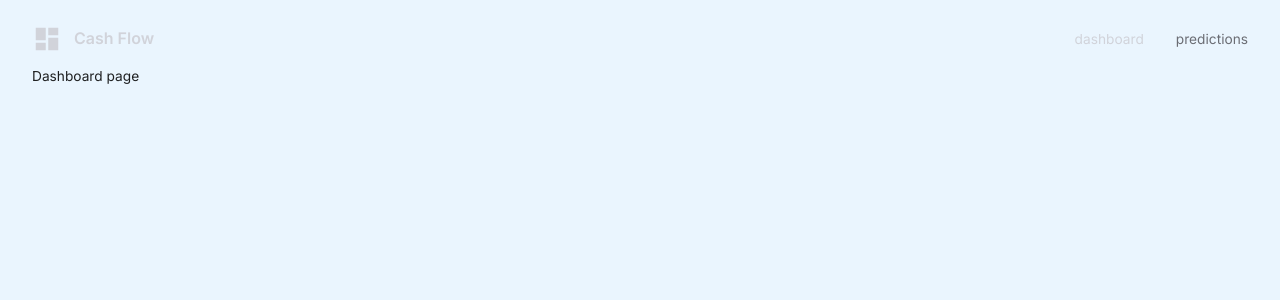
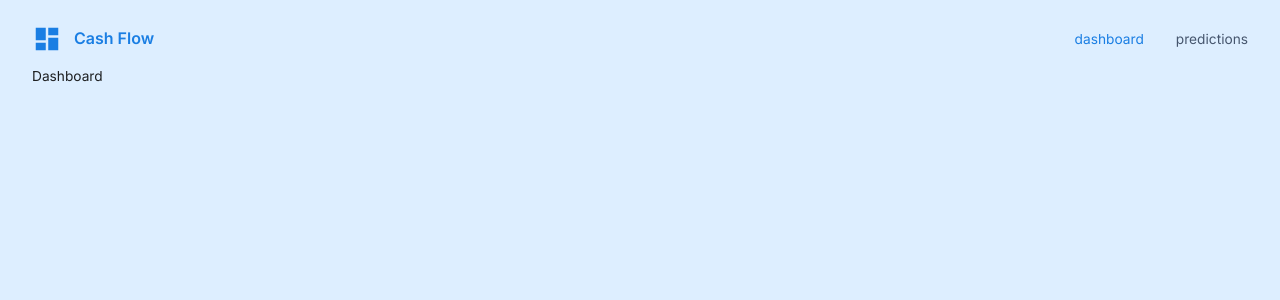
Before and after one commit to andrewbidylo/cash-flow, a React (Vite) app in the folder client/: page / in a window 1280 px wide. Shown: the top 300 px of the page. Built offline with nearby package versions, Linux system fonts and the light colour scheme.

Commit message:
change colors

```diff
--- a/client/src/App.tsx
+++ b/client/src/App.tsx
@@ -4,6 +4,8 @@ import { themeSettings } from "./theme"
 import { useMemo } from "react"
 import { BrowserRouter, Route, Routes } from "react-router-dom"
 import Navbar from "@/pages/navbar"
+import Dashboard from "@/pages/dashboard"
+
 
 function App() {
   const theme = useMemo(() => createTheme(themeSettings), [])
@@ -17,7 +19,7 @@ function App() {
               <Box width="100%" height="100%" padding="1rem 2rem 4rem 2rem">
               <Navbar/>
               <Routes>
-                <Route path="/" element={<>Dashboard page</>}/>
+                <Route path="/" element={<Dashboard/>}/>
                 <Route path="/prediction" element={<>Prediction page</>}/>
                 <Route/>
               </Routes>
--- a/client/src/expanded-theme.ts
+++ b/client/src/expanded-theme.ts
@@ -8,5 +8,6 @@ declare module "@mui/material/styles/createPalette" {
 
   interface Palette {
     tertiary: PaletteColor;
+    indigo:PaletteColor;
   }
 }
--- a/client/src/index.css
+++ b/client/src/index.css
@@ -7,5 +7,5 @@ body,
   height: 100%;
   width: 100%;
   font-family: "Inter", sans-serif;
-  background-color: rgb(234, 245, 254);
+  background-color: #ddeeff;
 }
--- /dev/null
+++ b/client/src/pages/dashboard/index.tsx
@@ -0,0 +1,11 @@
+import React from 'react'
+
+type Props = {}
+
+const Dashboard = (props: Props) => {
+  return (
+    <div>Dashboard</div>
+  )
+}
+
+export default Dashboard
--- a/client/src/pages/navbar/index.tsx
+++ b/client/src/pages/navbar/index.tsx
@@ -13,11 +13,11 @@ const Navbar = (props: Props) => {
     <FlexBetween
       mb="0.25rem"
       p="0.5rem 0rem"
-      color={palette.grey[300]}
+      color={palette.indigo[300]}
     >
 
       <FlexBetween gap="0.75rem">
-        <DashboardIcon sx={{ fontSize: "30px" }} />
+        <DashboardIcon sx={{ fontSize: "30px", color: "#1a7ee3"}} />
         <Typography variant='h4' fontSize="16px">
           Cash Flow
         </Typography>
@@ -28,7 +28,7 @@ const Navbar = (props: Props) => {
             to="/"
             onClick={() => setSelected("dashboard")}
             style={{
-              color: selected === "dashboard" ? "inherit" : palette.grey[700],
+              color: selected === "dashboard" ? "#1a7ee3" : palette.indigo[500],
               textDecoration: "inherit"
             }}
           >
@@ -40,7 +40,7 @@ const Navbar = (props: Props) => {
             to="/predictions"
             onClick={() => setSelected("predictions")}
             style={{
-              color: selected === "predictions" ? "inherit" : palette.grey[700],
+              color: selected === "predictions" ? "#1a7ee3" : palette.indigo[500],
               textDecoration: "inherit"
             }}
           >
--- a/client/src/theme.ts
+++ b/client/src/theme.ts
@@ -1,14 +1,15 @@
+
 export const tokens = {
-  grey: {
-    100: "#f0f0f3",
-    200: "#e1e2e7",
-    300: "#d1d3da",
-    400: "#c2c5ce",
-    500: "#b3b6c2",
-    600: "#8f929b",
-    700: "#6b6d74",
-    800: "#48494e",
-    900: "#242427",
+  indigo: {
+    100: "#d9e2ef",
+    200: "#b3c5df",
+    300: "#8da7cf",
+    400: "#678abf",
+    500: "#46566e",
+    600: "#34578c",
+    700: "#1a7ee3",
+    800: "#1a2c46",
+    900: "#0d1623"
   },
   primary: {
     // light green
@@ -59,9 +60,9 @@ export const themeSettings = {
     tertiary: {
       ...tokens.tertiary,
     },
-    grey: {
-      ...tokens.grey,
-      main: tokens.grey[500],
+    indigo: {
+      ...tokens.indigo,
+      main: tokens.indigo[500],
     },
     background: {
       default: tokens.background.main,
@@ -83,24 +84,24 @@ export const themeSettings = {
       fontFamily: ["Inter", "sans-serif"].join(","),
       fontSize: 20,
       fontWeight: 800,
-      color: tokens.grey[200],
+      color: tokens.indigo[500],
     },
     h4: {
       fontFamily: ["Inter", "sans-serif"].join(","),
       fontSize: 14,
       fontWeight: 600,
-      color: tokens.grey[300],
+      color: tokens.indigo[700],
     },
     h5: {
       fontFamily: ["Inter", "sans-serif"].join(","),
       fontSize: 12,
       fontWeight: 400,
-      color: tokens.grey[500],
+      color: tokens.indigo[700],
     },
     h6: {
       fontFamily: ["Inter", "sans-serif"].join(","),
       fontSize: 10,
-      color: tokens.grey[700],
+      color: tokens.indigo[700],
     },
   },
 };
```
Also changed, not shown: 1 other file (tests, documents, lock files or other folders).
